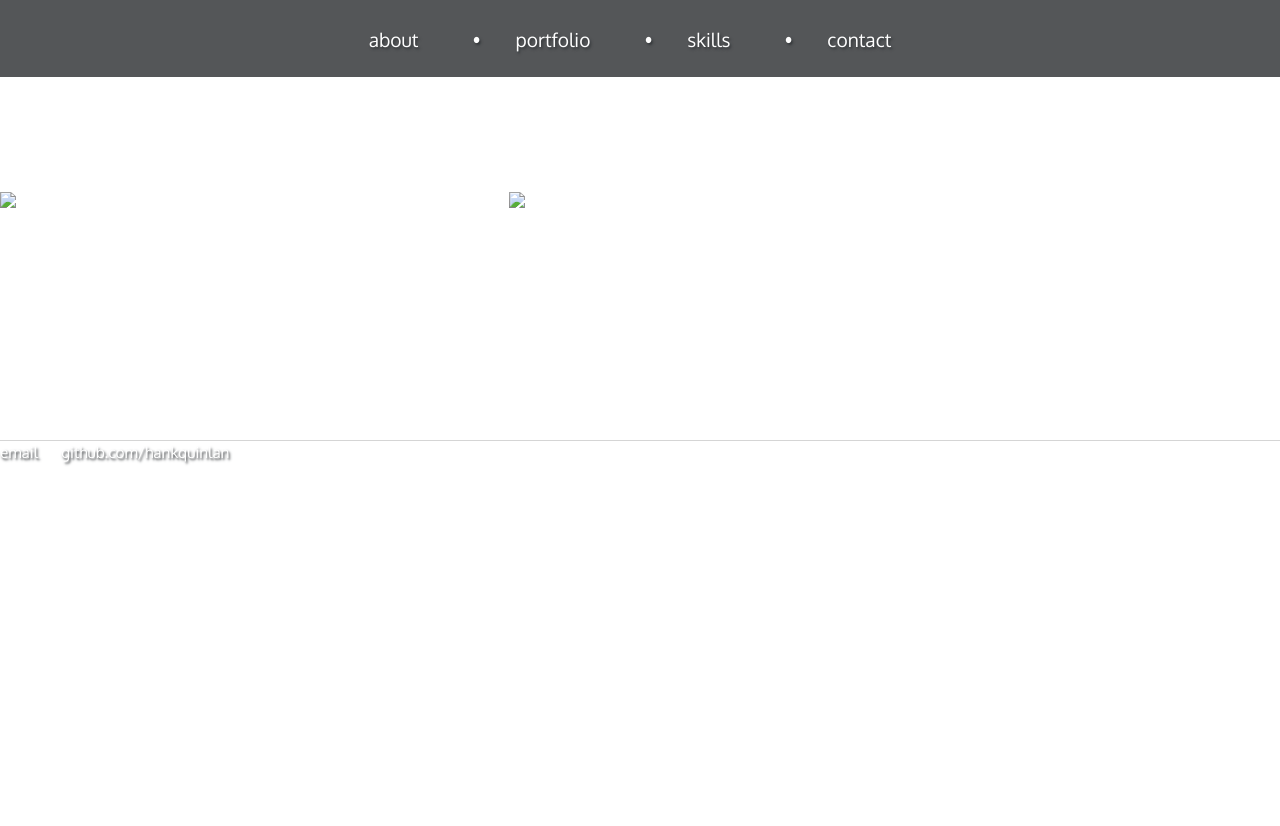
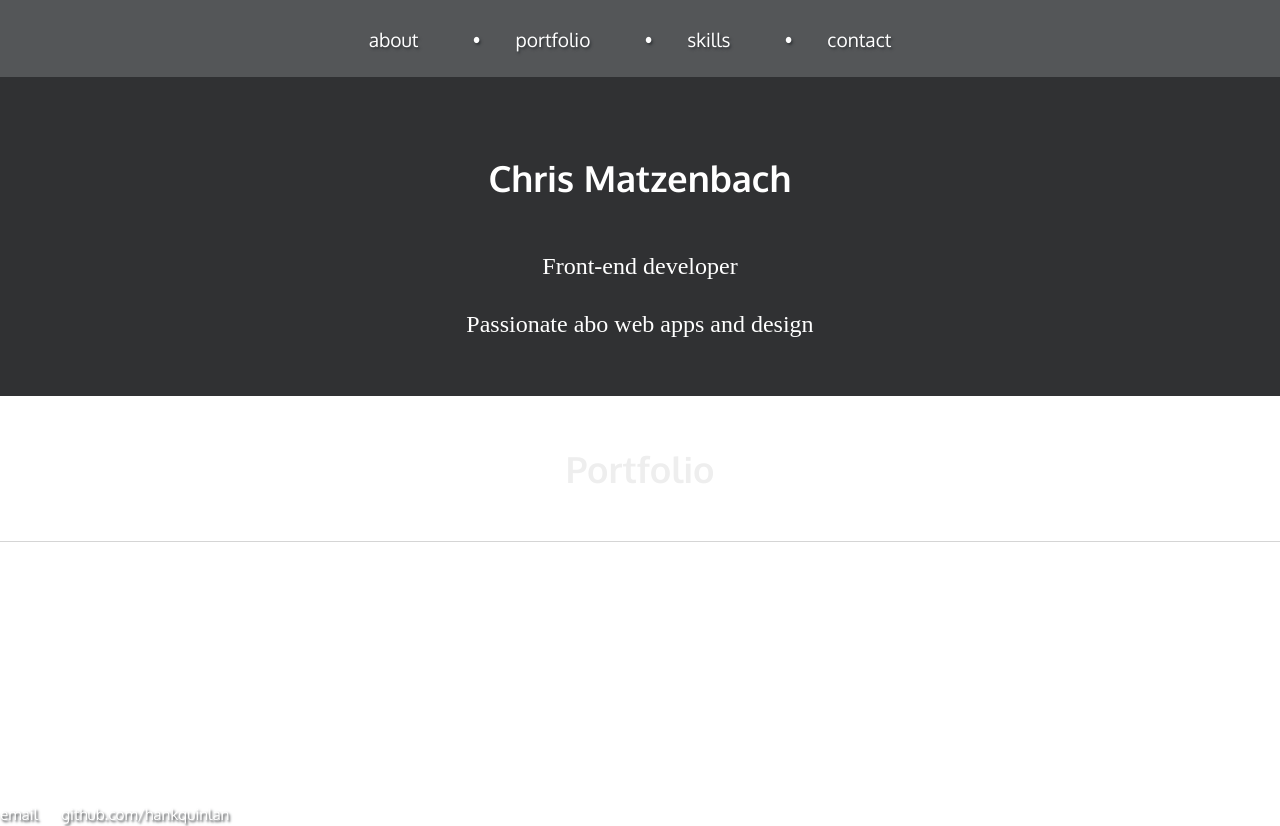
Before and after one commit to cmatzenbach/cmatzenbach.github.io, a plain HTML site: page index.html in a window 1280 px wide. Before the commit the page ends 800 px from the top, so only its background shows below. Drawn offline with nearby package versions, Linux system fonts and the light colour scheme.

Commit message:
Update index.html

```diff
--- a/index.html
+++ b/index.html
@@ -19,22 +19,33 @@
 		  </nav>
         </div>
       </div>
+      <section class="top">
       <div>
     		<div class="blurb">
-        		<h1>Hi there, I'm Hank Quinlan!</h1>
-				<p>I'm best known as the horrible cop from <em>A Touch of Evil</em> Don't trust me. <a href="/about">Read more about my life...</a></p>
+        		<h1>Chris Matzenbach</h1>
+                <p>Front-end developer</p><p>Passionate abo web apps and design</p>
     		</div><!-- /.blurb -->
 	  </div><!-- /.container -->
-      <div>
-      <!--<p ng-hide="active">Please click a menu item</p>-->
-	  <p ng-show="active"><b>{{active}}</b></p>
-        <div class="web-holder">
-          <div class="web-linger"></div><img src="images/ahr-site-505.png" class="img-responsive"/>
+      </section>
+      <section>
+        <div class="blurb">
+          <h1 style="color:#eee;">Portfolio</h1>
         </div>
-        <div class="web-holder">
-          <div class="web-linger"></div><img src="images/allstate-site-505.png" class="img-responsive" />
+        <div class="box">
+          <a href="http://www.aplusmeetings.com/web/globalexpo2015">
+            <div class="web-holder" id="ahr">
+               <div class="web-linger"></div>
+            </div>
+          </a>
         </div>
-      </div>
+        <div class="box">
+          <a href="www.aplusmeetings.com/web/allstatesde2015/apply">
+            <div class="web-holder" id="cvs">
+              <div class="web-linger"></div>
+            </div>
+          </a>
+        </div>
+      </section>
 	  <footer>
     		<ul>
         		<li><a href="mailto:hankquinlanhub@gmail.com">email</a></li>
```
